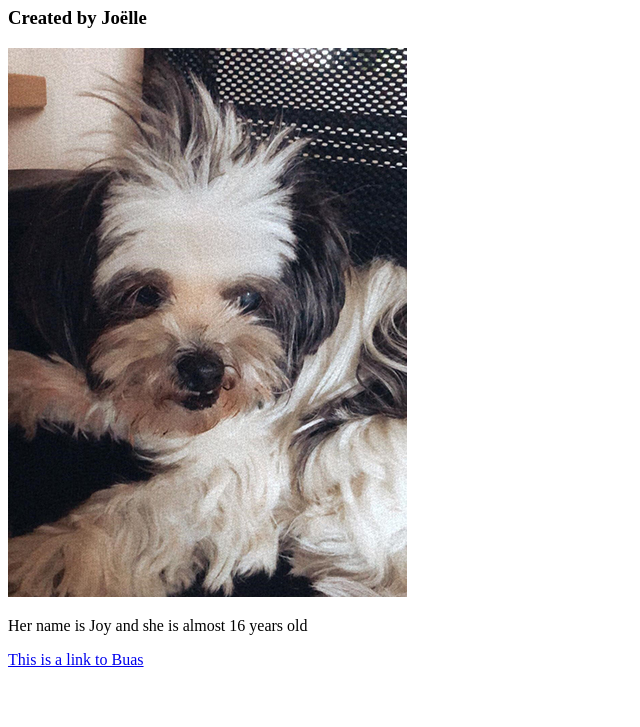
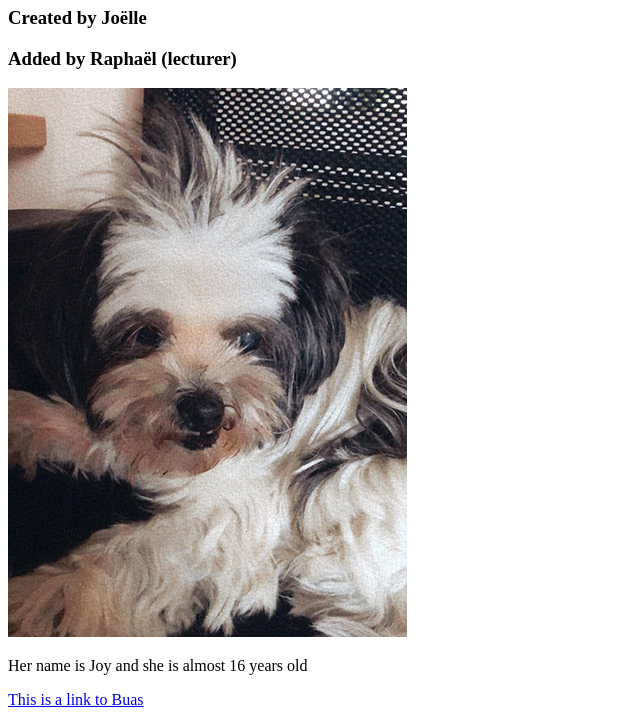
Before and after one commit to joelledonkers/prj4-chapter-3, a plain HTML site: page index.html in a window 1280 px wide. Shown: the part 73-800 px from the top of the page, without its empty margins (0-640 px from the left). Drawn offline with Linux system fonts and the light colour scheme.

Commit message:
Added name

```diff
--- a/index.html
+++ b/index.html
@@ -7,6 +7,7 @@
   <body>
     <h1> My dog is the best dog in the world! </h1>
 	  <h3> Created by Joëlle</h3>
+    <h3>Added by Raphaël (lecturer)</h3>
     <img src="images/dog.jpg" alt="My dog"/>
   <p> Her name is Joy and she is almost 16 years old </p>
     <a href="https://www.buas.nl/" target="_blank"> This is a link to Buas </a>
```
